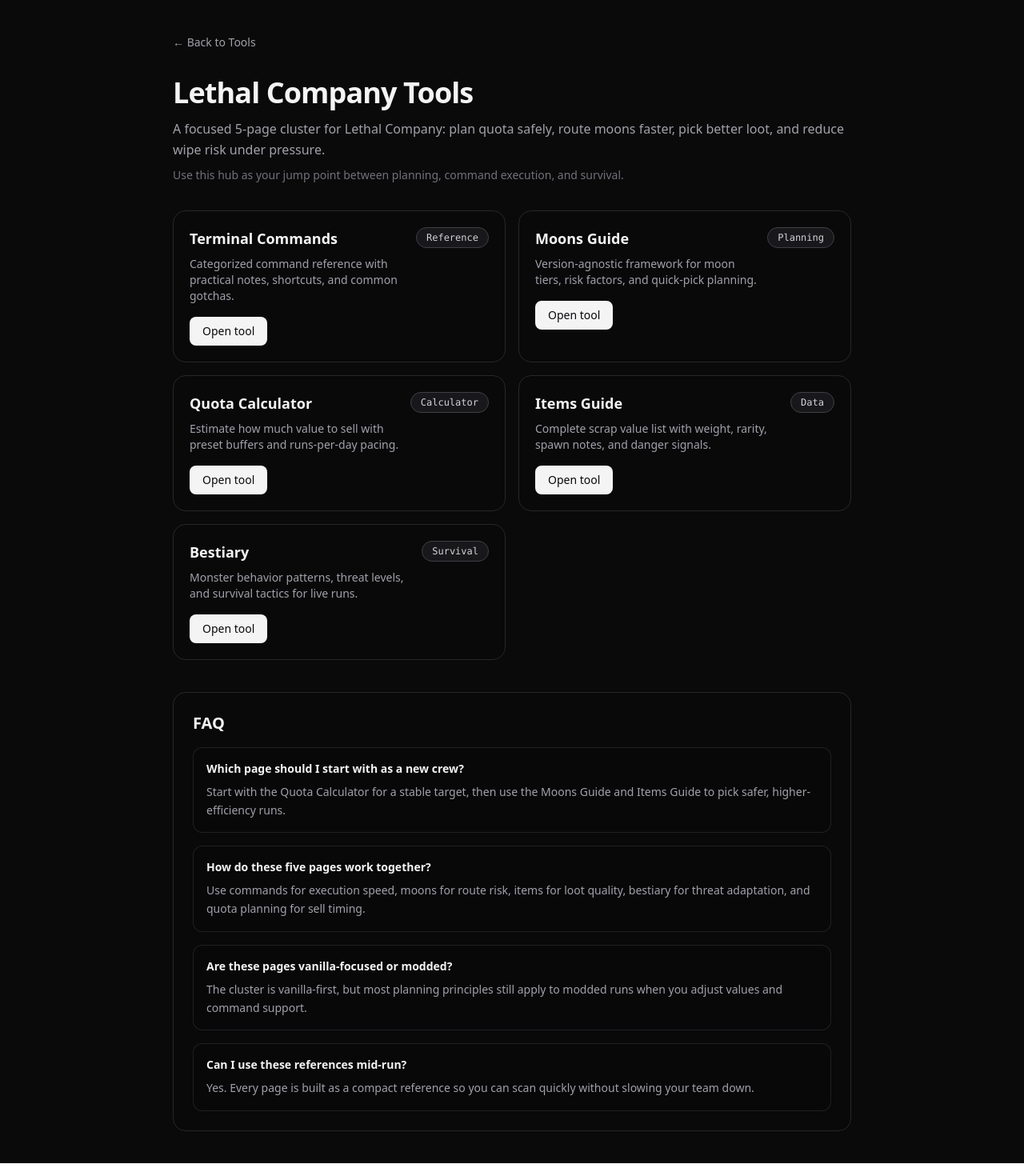
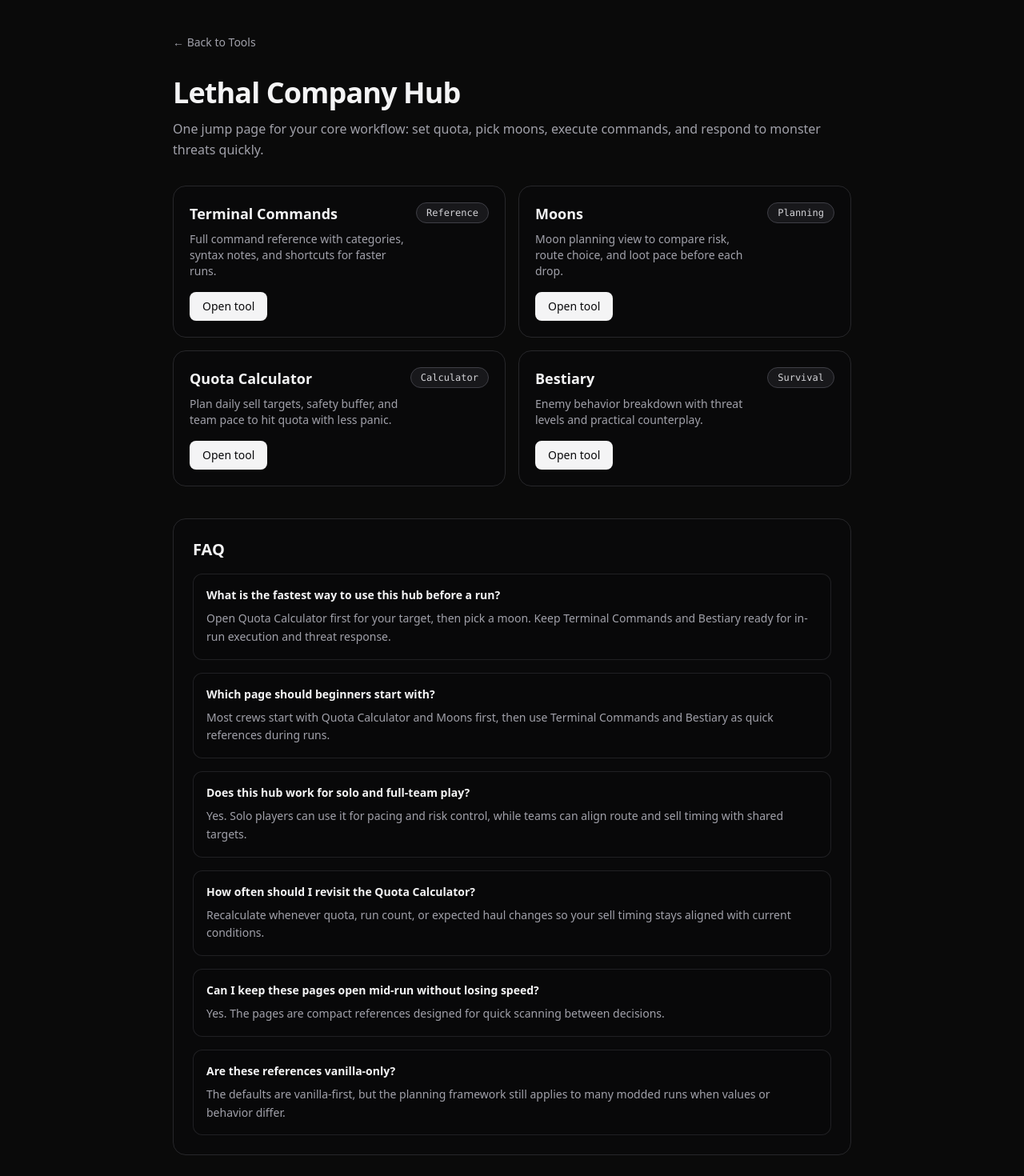
Before and after one commit to yuzhoudabaozhayujiamigou-cloud/spaceship-monster, a Next.js app: page /tools/lethal-company in a window 1280 px wide. Shown: the top 1470 px of the page at 80% size. Built offline with nearby package versions, Linux system fonts and the light colour scheme.

Commit message:
feat(lethal-company): refresh hub page with 4-tool focus and faq

```diff
--- a/app/tools/lethal-company/page.tsx
+++ b/app/tools/lethal-company/page.tsx
@@ -4,9 +4,9 @@
 import { SITE } from "../../_seo/site";
 
 export const metadata = buildMetadata({
-  title: `Lethal Company Tools | ${SITE.name}`,
+  title: `Lethal Company Hub | ${SITE.name}`,
   description:
-    "Lethal Company tool hub: terminal commands, moons guide, quota calculator, items guide, and bestiary.",
+    "Lethal Company hub page with Terminal Commands, Moons, Quota Calculator, and Bestiary tools.",
   path: "/tools/lethal-company",
 });
 
@@ -14,35 +14,28 @@
   {
     title: "Terminal Commands",
     description:
-      "Categorized command reference with practical notes, shortcuts, and common gotchas.",
+      "Full command reference with categories, syntax notes, and shortcuts for faster runs.",
     href: "/tools/lethal-company/terminal-commands/",
     tag: "Reference",
   },
   {
-    title: "Moons Guide",
+    title: "Moons",
     description:
-      "Version-agnostic framework for moon tiers, risk factors, and quick-pick planning.",
+      "Moon planning view to compare risk, route choice, and loot pace before each drop.",
     href: "/tools/lethal-company/moons/",
     tag: "Planning",
   },
   {
     title: "Quota Calculator",
     description:
-      "Estimate how much value to sell with preset buffers and runs-per-day pacing.",
+      "Plan daily sell targets, safety buffer, and team pace to hit quota with less panic.",
     href: "/tools/lethal-company/quota-calculator/",
     tag: "Calculator",
   },
   {
-    title: "Items Guide",
-    description:
-      "Complete scrap value list with weight, rarity, spawn notes, and danger signals.",
-    href: "/tools/lethal-company/items/",
-    tag: "Data",
-  },
-  {
     title: "Bestiary",
     description:
-      "Monster behavior patterns, threat levels, and survival tactics for live runs.",
+      "Enemy behavior breakdown with threat levels and practical counterplay.",
     href: "/tools/lethal-company/bestiary/",
     tag: "Survival",
   },
@@ -50,24 +43,34 @@
 
 const faqs = [
   {
-    question: "Which page should I start with as a new crew?",
+    question: "What is the fastest way to use this hub before a run?",
     answer:
-      "Start with the Quota Calculator for a stable target, then use the Moons Guide and Items Guide to pick safer, higher-efficiency runs.",
+      "Open Quota Calculator first for your target, then pick a moon. Keep Terminal Commands and Bestiary ready for in-run execution and threat response.",
   },
   {
-    question: "How do these five pages work together?",
+    question: "Which page should beginners start with?",
     answer:
-      "Use commands for execution speed, moons for route risk, items for loot quality, bestiary for threat adaptation, and quota planning for sell timing.",
+      "Most crews start with Quota Calculator and Moons first, then use Terminal Commands and Bestiary as quick references during runs.",
   },
   {
-    question: "Are these pages vanilla-focused or modded?",
+    question: "Does this hub work for solo and full-team play?",
     answer:
-      "The cluster is vanilla-first, but most planning principles still apply to modded runs when you adjust values and command support.",
+      "Yes. Solo players can use it for pacing and risk control, while teams can align route and sell timing with shared targets.",
   },
   {
-    question: "Can I use these references mid-run?",
+    question: "How often should I revisit the Quota Calculator?",
     answer:
-      "Yes. Every page is built as a compact reference so you can scan quickly without slowing your team down.",
+      "Recalculate whenever quota, run count, or expected haul changes so your sell timing stays aligned with current conditions.",
+  },
+  {
+    question: "Can I keep these pages open mid-run without losing speed?",
+    answer:
+      "Yes. The pages are compact references designed for quick scanning between decisions.",
+  },
+  {
+    question: "Are these references vanilla-only?",
+    answer:
+      "The defaults are vanilla-first, but the planning framework still applies to many modded runs when values or behavior differ.",
   },
 ];
 
@@ -111,22 +114,19 @@
         <div className="mb-8">
           <Link
             href="/tools/"
-            className="text-sm text-zinc-400 hover:text-zinc-100 transition-colors"
+            className="text-sm text-zinc-400 transition-colors hover:text-zinc-100"
           >
             ← Back to Tools
           </Link>
         </div>
 
         <header className="mb-8">
-          <h1 className="text-3xl sm:text-4xl font-semibold tracking-tight">
-            Lethal Company Tools
+          <h1 className="text-3xl font-semibold tracking-tight sm:text-4xl">
+            Lethal Company Hub
           </h1>
-          <p className="mt-3 text-zinc-400 leading-relaxed">
-            A focused 5-page cluster for Lethal Company: plan quota safely, route moons faster,
-            pick better loot, and reduce wipe risk under pressure.
-          </p>
-          <p className="mt-2 text-sm text-zinc-500 leading-relaxed">
-            Use this hub as your jump point between planning, command execution, and survival.
+          <p className="mt-3 leading-relaxed text-zinc-400">
+            One jump page for your core workflow: set quota, pick moons, execute commands,
+            and respond to monster threats quickly.
           </p>
         </header>
 
@@ -139,9 +139,7 @@
               <div className="flex items-start justify-between gap-3">
                 <div>
                   <h2 className="text-lg font-semibold">{feature.title}</h2>
-                  <p className="mt-2 text-sm text-zinc-400">
-                    {feature.description}
-                  </p>
+                  <p className="mt-2 text-sm text-zinc-400">{feature.description}</p>
                 </div>
                 <span className="shrink-0 rounded-full border border-zinc-700 bg-zinc-900 px-3 py-1 text-xs font-mono text-zinc-300">
                   {feature.tag}
@@ -164,7 +162,10 @@
           <h2 className="text-xl font-semibold">FAQ</h2>
           <div className="mt-4 space-y-4">
             {faqs.map((faq) => (
-              <div key={faq.question} className="rounded-xl border border-zinc-800/80 bg-zinc-950/30 p-4">
+              <div
+                key={faq.question}
+                className="rounded-xl border border-zinc-800/80 bg-zinc-950/30 p-4"
+              >
                 <h3 className="text-sm font-semibold text-zinc-100">{faq.question}</h3>
                 <p className="mt-2 text-sm leading-relaxed text-zinc-400">{faq.answer}</p>
               </div>
```
